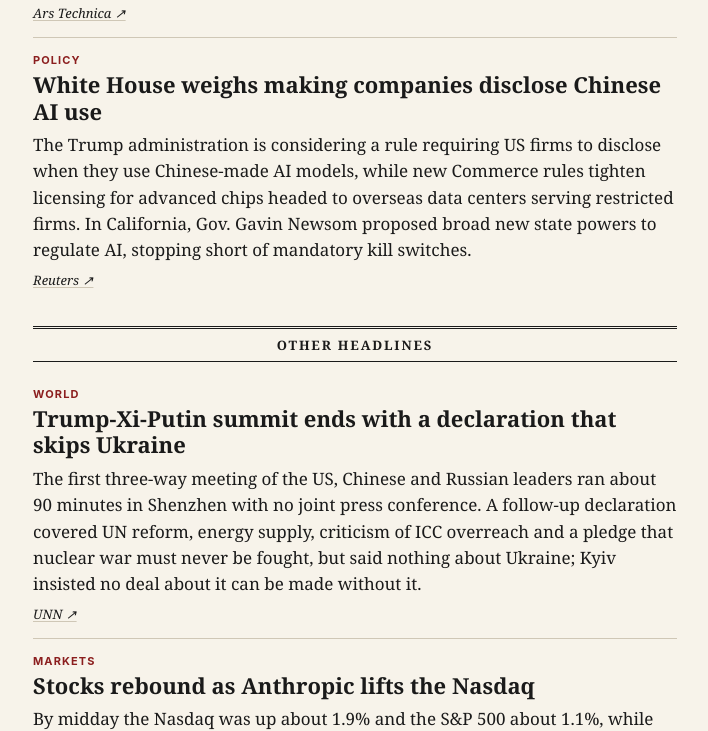
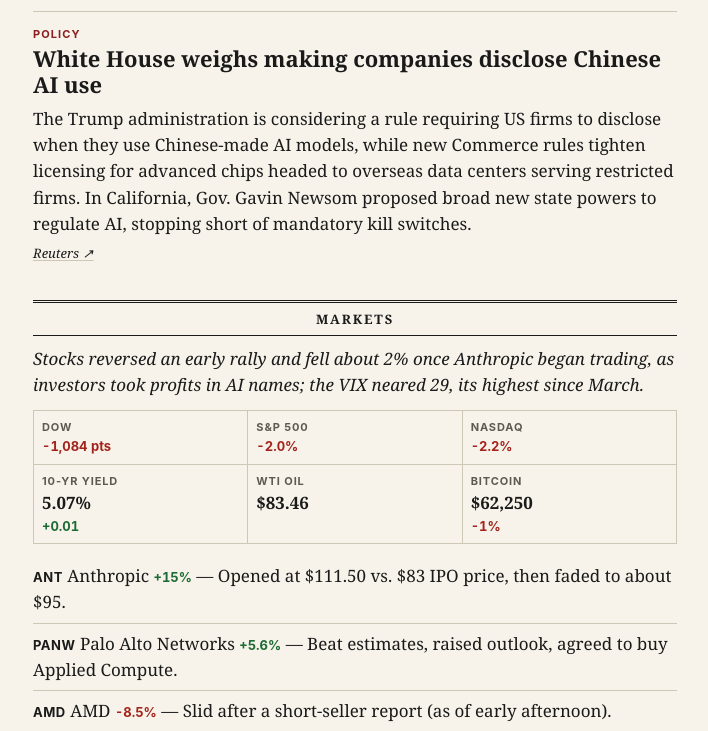
Before and after one commit to adphil06-stack/news-brief, a plain HTML site: page index.html in a window 1280 px wide. Shown: the part 2069-2800 px from the top of the page, without its empty margins (285-993 px from the left). Drawn offline with Linux system fonts and the light colour scheme.

Commit message:
Add Markets section; correct Nov 19 market story

```diff
--- a/brief.json
+++ b/brief.json
@@ -1,19 +1,19 @@
 {
   "date": "2026-11-19",
   "dateLabel": "Thursday, November 19, 2026",
-  "updated": "12:12 PM CT, Nov 19",
+  "updated": "3:50 PM CT, Nov 19",
   "glance": [
-    "Anthropic opened at $111.50 on Nasdaq, about 34% above its $83 IPO price, valuing it near $1.5 trillion.",
+    "Anthropic opened at $111.50 on Nasdaq, 34% above its $83 IPO price, before fading to about $95.",
     "The Trump-Xi-Putin summit ended with a declaration on nuclear risk and UN reform but no mention of Ukraine.",
-    "Stocks are rebounding at midday, with the Nasdaq up nearly 2% on the Anthropic debut.",
+    "Stocks reversed early gains and fell about 2% as the Anthropic debut triggered profit-taking in AI stocks.",
     "Nvidia's interim CEO promised earlier raises and equity at its first all-hands since Jensen Huang's exit.",
     "Patches are out for a serious AI-discovered NGINX flaw that exposes millions of web servers."
   ],
   "tech": [
     {
       "tag": "AI",
-      "headline": "Anthropic soars in Nasdaq debut",
-      "summary": "Anthropic's shares opened at $111.50 when trading began at 11:48 a.m. ET, about 34% above the $83 IPO price, and quickly climbed near $115, implying a market value around $1.5 trillion. The offering, priced above its $70 to $78 range, is the largest on record, and about $3 billion came from a Japanese investor tranche. The debut is being watched as a test of investor appetite for AI after weeks of tech selling.",
+      "headline": "Anthropic's Nasdaq debut: big pop, then a fade",
+      "summary": "Anthropic's shares opened at $111.50 when trading began at 11:48 a.m. ET, about 34% above the $83 IPO price, and touched nearly $115 before sliding to around $95 by mid-afternoon. The roughly $81 billion offering, priced above its $70 to $78 range, is the largest on record. The debut coincided with a broad selloff in AI stocks as investors appeared to cash out of other holdings.",
       "source": "Stock Titan",
       "url": "https://www.stocktitan.net/articles/anthropic-ipo-live-ant-first-trading-day-2026"
     },
@@ -70,10 +70,10 @@
     },
     {
       "tag": "Markets",
-      "headline": "Stocks rebound as Anthropic lifts the Nasdaq",
-      "summary": "By midday the Nasdaq was up about 1.9% and the S&P 500 about 1.1%, while the Dow edged up 0.2% after three straight losses. Tech led the rebound as Anthropic began trading.",
-      "source": "KuCoin News",
-      "url": "https://www.kucoin.com/news/flash/s-p-500-rises-1-09-as-u-s-stocks-climb-jobless-claims-edge-higher"
+      "headline": "Stocks slide as Anthropic debut sparks AI profit-taking",
+      "summary": "An early rally evaporated once Anthropic began trading just before noon ET; the Dow lost about 1,084 points and the S&P 500 and Nasdaq fell roughly 2%, with Amazon, Nvidia and Alphabet among the decliners. A sharp drop in the Philadelphia Fed manufacturing index added to the gloom.",
+      "source": "Stock Titan",
+      "url": "https://www.stocktitan.net/articles/stock-market-today-live-november-19-2026"
     },
     {
       "tag": "Business",
@@ -96,5 +96,75 @@
       "source": "Democracy Now (via Havana Times)",
       "url": "https://havanatimes.org/news/international-news-briefs-for-wednesday-november-18-2026"
     }
-  ]
+  ],
+  "markets": {
+    "asOf": "market close, Nov 19 (figures preliminary)",
+    "summary": "Stocks reversed an early rally and fell about 2% once Anthropic began trading, as investors took profits in AI names; the VIX neared 29, its highest since March.",
+    "indexes": [
+      {
+        "name": "Dow",
+        "value": "",
+        "change": "-1,084 pts"
+      },
+      {
+        "name": "S&P 500",
+        "value": "",
+        "change": "-2.0%"
+      },
+      {
+        "name": "Nasdaq",
+        "value": "",
+        "change": "-2.2%"
+      },
+      {
+        "name": "10-yr yield",
+        "value": "5.07%",
+        "change": "+0.01"
+      },
+      {
+        "name": "WTI oil",
+        "value": "$83.46",
+        "change": ""
+      },
+      {
+        "name": "Bitcoin",
+        "value": "$62,250",
+        "change": "-1%"
+      }
+    ],
+    "movers": [
+      {
+        "symbol": "ANT",
+        "name": "Anthropic",
+        "change": "+15%",
+        "note": "Opened at $111.50 vs. $83 IPO price, then faded to about $95."
+      },
+      {
+        "symbol": "PANW",
+        "name": "Palo Alto Networks",
+        "change": "+5.6%",
+        "note": "Beat estimates, raised outlook, agreed to buy Applied Compute."
+      },
+      {
+        "symbol": "AMD",
+        "name": "AMD",
+        "change": "-8.5%",
+        "note": "Slid after a short-seller report (as of early afternoon)."
+      },
+      {
+        "symbol": "WSM",
+        "name": "Williams-Sonoma",
+        "change": "-15%",
+        "note": "Sales grew 5.8% but it only held its full-year outlook."
+      },
+      {
+        "symbol": "WMT",
+        "name": "Walmart",
+        "change": "-1.2%",
+        "note": "Raised guidance less than investors hoped."
+      }
+    ],
+    "source": "Stock Titan",
+    "url": "https://www.stocktitan.net/articles/stock-market-today-live-november-19-2026"
+  }
 }
--- a/index.html
+++ b/index.html
@@ -16,12 +16,12 @@
 <style>
   :root {
     --paper: #f7f3ea; --ink: #1a1a1a; --muted: #5f5a50; --rule: #1a1a1a;
-    --hair: #cfc7b6; --kicker: #8b1e1e; --link: #1a1a1a;
+    --hair: #cfc7b6; --kicker: #8b1e1e; --link: #1a1a1a; --up: #1d6b34; --down: #a3241c;
   }
   @media (prefers-color-scheme: dark) {
     :root {
       --paper: #16150f; --ink: #ece6d8; --muted: #a39d8f; --rule: #ece6d8;
-      --hair: #3a372e; --kicker: #e07a6a; --link: #ece6d8;
+      --hair: #3a372e; --kicker: #e07a6a; --link: #ece6d8; --up: #6cc287; --down: #ee8676;
     }
   }
   * { box-sizing: border-box; }
@@ -56,12 +56,27 @@
     text-transform: uppercase; letter-spacing: 0.1em; color: var(--kicker); }
   .src { font-size: 13px; font-style: italic; color: var(--muted); }
   .src a { color: var(--link); text-decoration: underline; text-decoration-color: var(--hair); text-underline-offset: 2px; }
+  .mkt-take { font-style: italic; margin: 10px 0 12px; }
+  .mkt-grid { display: grid; grid-template-columns: repeat(3, 1fr); gap: 0; border-top: 1px solid var(--hair); border-left: 1px solid var(--hair); }
+  .mkt-cell { padding: 8px 8px 7px; border-right: 1px solid var(--hair); border-bottom: 1px solid var(--hair); }
+  .mkt-name { font-family: -apple-system, "Helvetica Neue", Arial, sans-serif; font-size: 11px; font-weight: 700;
+    text-transform: uppercase; letter-spacing: 0.08em; color: var(--muted); }
+  .mkt-val { font-size: 17px; font-weight: 700; font-variant-numeric: tabular-nums; }
+  .chg { font-family: -apple-system, "Helvetica Neue", Arial, sans-serif; font-size: 13px; font-weight: 700; font-variant-numeric: tabular-nums; }
+  .up { color: var(--up); } .down { color: var(--down); }
+  .movers { list-style: none; margin: 12px 0 0; padding: 0; }
+  .movers li { padding: 7px 0; border-bottom: 1px solid var(--hair); }
+  .movers li:last-child { border-bottom: none; }
+  .movers b { font-family: -apple-system, "Helvetica Neue", Arial, sans-serif; font-size: 13px; letter-spacing: 0.04em; }
+  .mkt-asof { font-size: 12px; color: var(--muted); font-style: italic; margin-top: 4px; }
+  @media (max-width: 420px) { .mkt-grid { grid-template-columns: repeat(2, 1fr); } }
   .status { text-align: center; color: var(--muted); font-style: italic; padding: 40px 10px; }
   footer { text-align: center; font-size: 12px; color: var(--muted); border-top: 3px double var(--rule);
     margin-top: 18px; padding-top: 8px; font-style: italic; }
   @media print {
     body { background: #fff; color: #000; font-size: 10.5pt; }
     .dateline select { display: none; }
+    .up, .down { color: #000; } .mkt-grid { grid-template-columns: repeat(6, 1fr); } .movers li { padding: 3px 0; }
     article { break-inside: avoid; padding: 6px 0; }
     article h3 { font-size: 13pt; } section:first-of-type article:first-of-type h3 { font-size: 15pt; }
     .masthead { font-size: 30pt; }
@@ -102,6 +117,22 @@ function story(s) {
   </article>`;
 }
 
+function dir(c) { const t = String(c || "").trim(); return /^[+▲]/.test(t) ? "up" : /^[-−–▼]/.test(t) ? "down" : ""; }
+
+function markets(m) {
+  if (!m || !(m.indexes?.length || m.movers?.length || m.summary)) return "";
+  const cells = (m.indexes || []).map(i => `<div class="mkt-cell"><div class="mkt-name">${esc(i.name)}</div>
+      ${i.value ? `<div class="mkt-val">${esc(i.value)}</div>` : ""}<div class="chg ${dir(i.change)}">${esc(i.change)}</div></div>`).join("");
+  const movers = (m.movers || []).map(x => `<li><b>${esc(x.symbol)}</b>${x.name ? " " + esc(x.name) : ""}
+      <span class="chg ${dir(x.change)}">${esc(x.change)}</span> — ${esc(x.note)}</li>`).join("");
+  return `<section><h2>Markets</h2>
+    ${m.summary ? `<p class="mkt-take">${esc(m.summary)}</p>` : ""}
+    ${cells ? `<div class="mkt-grid">${cells}</div>` : ""}
+    ${movers ? `<ul class="movers">${movers}</ul>` : ""}
+    <div class="mkt-asof">${m.asOf ? "As of " + esc(m.asOf) : ""}${m.url ? ` · <span class="src"><a href="${esc(safeUrl(m.url))}" target="_blank" rel="noopener">${esc(m.source || "Source")} ↗</a></span>` : ""}</div>
+  </section>`;
+}
+
 function render(b) {
   $("date").textContent = b.dateLabel || b.date || "";
   const t = (b.updated || "").match(/(\d{1,2}):\d{2}\s*(AM|PM)/i);
@@ -112,6 +143,7 @@ function render(b) {
   $("main").innerHTML = `
     ${b.glance?.length ? `<div class="glance"><h2>At a glance</h2><ul>${b.glance.map(g => `<li>${esc(g)}</li>`).join("")}</ul></div>` : ""}
     ${b.tech?.length ? `<section><h2>Tech</h2>${b.tech.map(story).join("")}</section>` : ""}
+    ${markets(b.markets)}
     ${b.other?.length ? `<section><h2>Other headlines</h2>${b.other.map(story).join("")}</section>` : ""}
     ${b.note ? `<div class="status">${esc(b.note)}</div>` : ""}
     <footer>${b.updated ? "Last updated " + esc(b.updated) : ""}</footer>`;
```
Also changed, not shown: archive/2026-11-19.json (+80 -10 lines).
